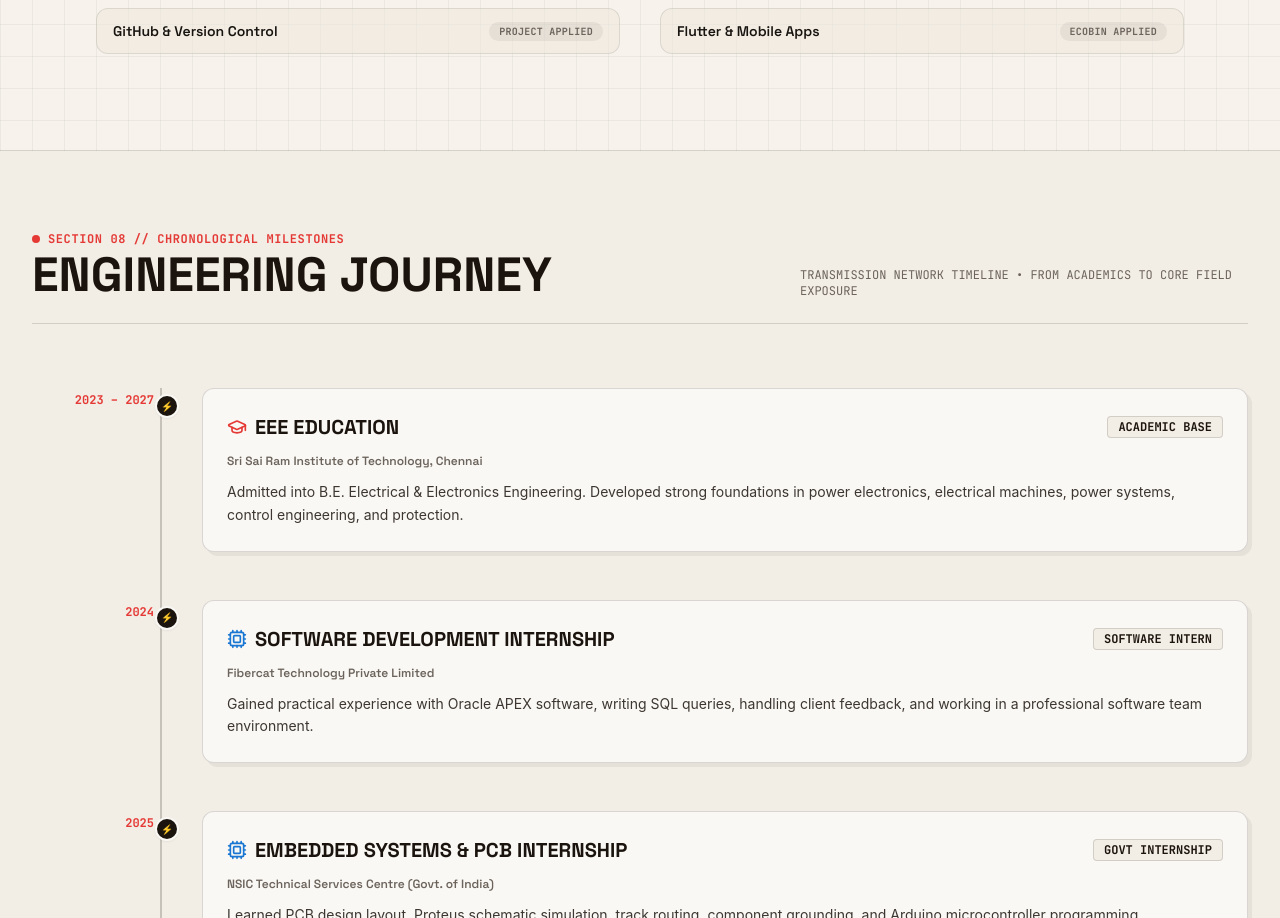
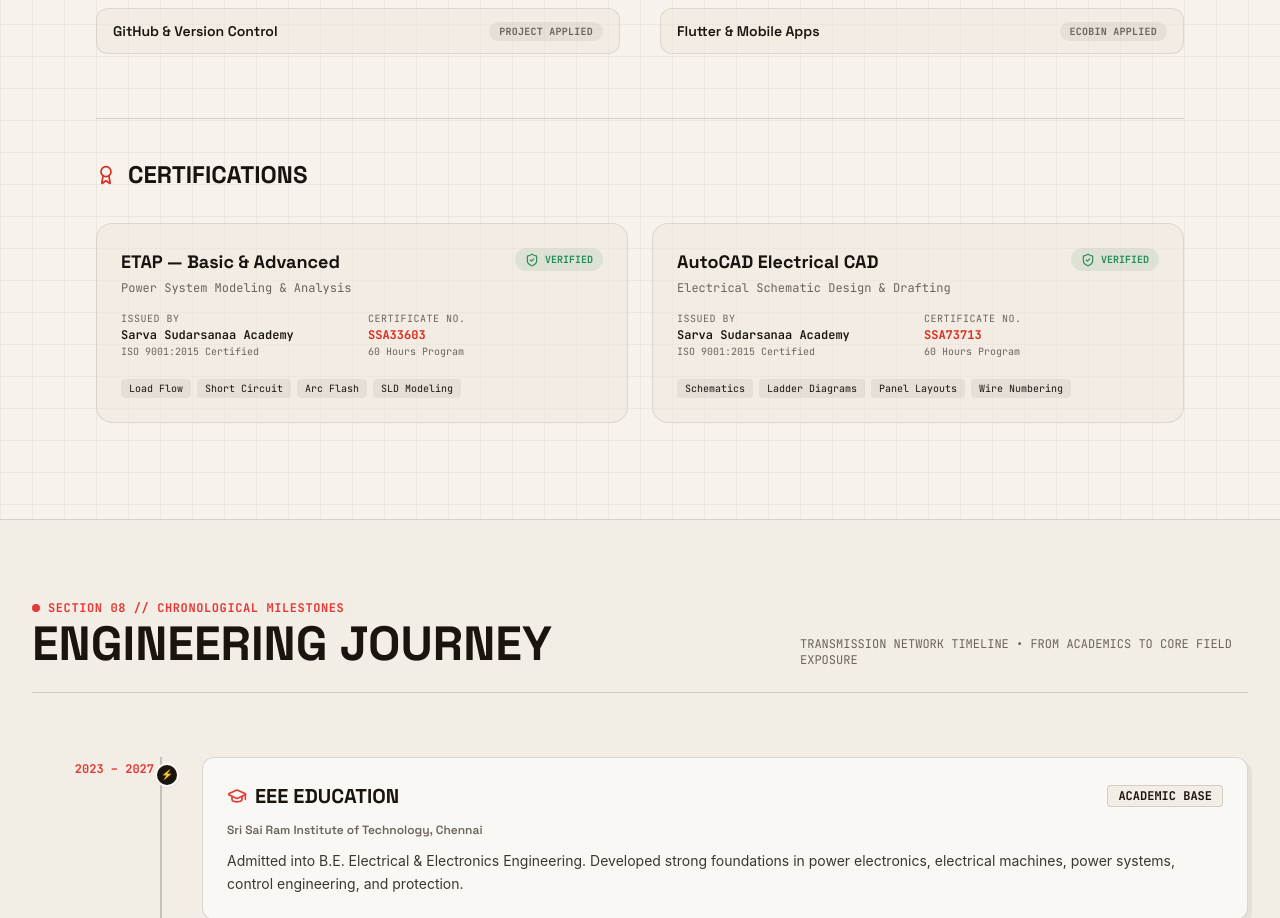
Before and after one commit to arunnivetan/arun-portfolio, a React (Vite) app: page / in a window 1280 px wide. Shown: the part 6828-7746 px from the top of the page. Built offline with nearby package versions, Linux system fonts and the light colour scheme.

Commit message:
Add dedicated Certifications subsection to Skills page with ETAP and AutoCAD Electrical details

```diff
--- a/src/components/SkillSystem.tsx
+++ b/src/components/SkillSystem.tsx
@@ -1,5 +1,6 @@
 import React, { useState } from 'react';
 import { SKILL_CATEGORIES } from '../data/portfolioData';
+import { Award, ShieldCheck } from 'lucide-react';
 
 export const SkillSystem: React.FC = () => {
   const [hoveredSkill, setHoveredSkill] = useState<string | null>(null);
@@ -112,6 +113,98 @@ export const SkillSystem: React.FC = () => {
           })}
         </div>
 
+        {/* Certifications */}
+        <div className="mt-16 pt-10 border-t border-[#17130F]/15">
+          <div className="flex items-center gap-3 mb-8">
+            <Award className="w-5 h-5 text-[#D92D20]" />
+            <h3 className="font-heading text-2xl font-bold text-[#17130F]">
+              CERTIFICATIONS
+            </h3>
+          </div>
+
+          <div className="grid grid-cols-1 md:grid-cols-2 gap-6">
+
+            {/* ETAP Certification */}
+            <div className="bg-[#EEE8DE]/60 rounded-2xl border border-[#17130F]/10 p-6 space-y-4 hover:border-[#17130F]/25 transition-colors">
+              <div className="flex items-start justify-between">
+                <div className="space-y-1">
+                  <h4 className="font-heading text-lg font-bold text-[#17130F]">
+                    ETAP — Basic & Advanced
+                  </h4>
+                  <p className="font-mono-tech text-xs text-[#6C645C]">
+                    Power System Modeling & Analysis
+                  </p>
+                </div>
+                <div className="flex items-center gap-1.5 font-mono-tech text-[10px] font-bold text-[#278B57] bg-[#278B57]/10 px-2.5 py-1 rounded-full shrink-0">
+                  <ShieldCheck className="w-3.5 h-3.5" />
+                  VERIFIED
+                </div>
+              </div>
+
+              <div className="grid grid-cols-2 gap-3 font-mono-tech text-xs">
+                <div className="space-y-0.5">
+                  <div className="text-[#6C645C] text-[10px] uppercase tracking-wider">Issued By</div>
+                  <div className="text-[#17130F] font-semibold">Sarva Sudarsanaa Academy</div>
+                  <div className="text-[#6C645C] text-[10px]">ISO 9001:2015 Certified</div>
+                </div>
+                <div className="space-y-0.5">
+                  <div className="text-[#6C645C] text-[10px] uppercase tracking-wider">Certificate No.</div>
+                  <div className="text-[#D92D20] font-bold">SSA33603</div>
+                  <div className="text-[#6C645C] text-[10px]">60 Hours Program</div>
+                </div>
+              </div>
+
+              <div className="flex flex-wrap gap-1.5 pt-1">
+                {['Load Flow', 'Short Circuit', 'Arc Flash', 'SLD Modeling'].map(tag => (
+                  <span key={tag} className="font-mono-tech text-[10px] px-2 py-0.5 rounded bg-[#17130F]/6 text-[#17130F]">
+                    {tag}
+                  </span>
+                ))}
+              </div>
+            </div>
+
+            {/* AutoCAD Electrical Certification */}
+            <div className="bg-[#EEE8DE]/60 rounded-2xl border border-[#17130F]/10 p-6 space-y-4 hover:border-[#17130F]/25 transition-colors">
+              <div className="flex items-start justify-between">
+                <div className="space-y-1">
+                  <h4 className="font-heading text-lg font-bold text-[#17130F]">
+                    AutoCAD Electrical CAD
+                  </h4>
+                  <p className="font-mono-tech text-xs text-[#6C645C]">
+                    Electrical Schematic Design & Drafting
+                  </p>
+                </div>
+                <div className="flex items-center gap-1.5 font-mono-tech text-[10px] font-bold text-[#278B57] bg-[#278B57]/10 px-2.5 py-1 rounded-full shrink-0">
+                  <ShieldCheck className="w-3.5 h-3.5" />
+                  VERIFIED
+                </div>
+              </div>
+
+              <div className="grid grid-cols-2 gap-3 font-mono-tech text-xs">
+                <div className="space-y-0.5">
+                  <div className="text-[#6C645C] text-[10px] uppercase tracking-wider">Issued By</div>
+                  <div className="text-[#17130F] font-semibold">Sarva Sudarsanaa Academy</div>
+                  <div className="text-[#6C645C] text-[10px]">ISO 9001:2015 Certified</div>
+                </div>
+                <div className="space-y-0.5">
+                  <div className="text-[#6C645C] text-[10px] uppercase tracking-wider">Certificate No.</div>
+                  <div className="text-[#D92D20] font-bold">SSA73713</div>
+                  <div className="text-[#6C645C] text-[10px]">60 Hours Program</div>
+                </div>
+              </div>
+
+              <div className="flex flex-wrap gap-1.5 pt-1">
+                {['Schematics', 'Ladder Diagrams', 'Panel Layouts', 'Wire Numbering'].map(tag => (
+                  <span key={tag} className="font-mono-tech text-[10px] px-2 py-0.5 rounded bg-[#17130F]/6 text-[#17130F]">
+                    {tag}
+                  </span>
+                ))}
+              </div>
+            </div>
+
+          </div>
+        </div>
+
       </div>
     </section>
   );
```
